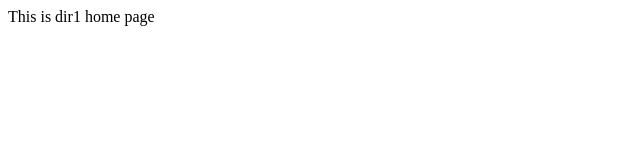
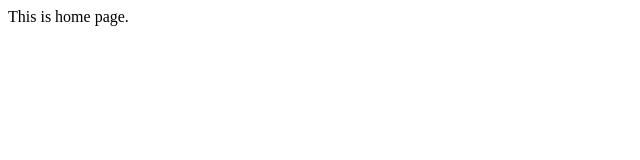
Before and after one commit to ArijitGuru/GitTesting, a plain HTML site: page dir1/home1.html in a window 1280 px wide. Shown: the full height of the page, 0-640 px from the left. Drawn offline with Linux system fonts and the light colour scheme.

Commit message:
Updated content

```diff
--- a/dir1/home1.html
+++ b/dir1/home1.html
@@ -1,5 +1,5 @@
 <html>
     <body>
-        This is dir1 home page
+        This is home page.
     </body>
 </html>
```
